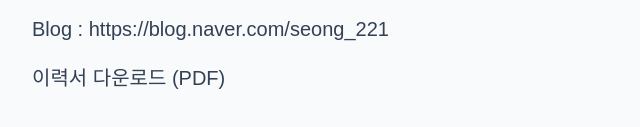
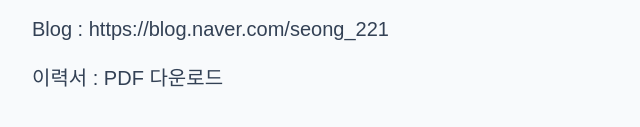
Before and after one commit to yoonseongho/yoonseongho.github.io, a plain HTML site: page index.html in a window 1280 px wide. Shown: the part 4708-4835 px from the top of the page, 68-708 px from the left. Drawn offline with Linux system fonts and the light colour scheme; a web font is replaced by a local one.

Commit message:
index update

```diff
--- a/index.html
+++ b/index.html
@@ -205,7 +205,7 @@
                         https://blog.naver.com/seong_221</a></p>
                 <p>
                     <a href="resume.pdf" download="윤성호_이력서.pdf">
-                    이력서 다운로드 (PDF)
+                    이력서 : PDF 다운로드
                     </a>
                 </p>
             </section>
```
